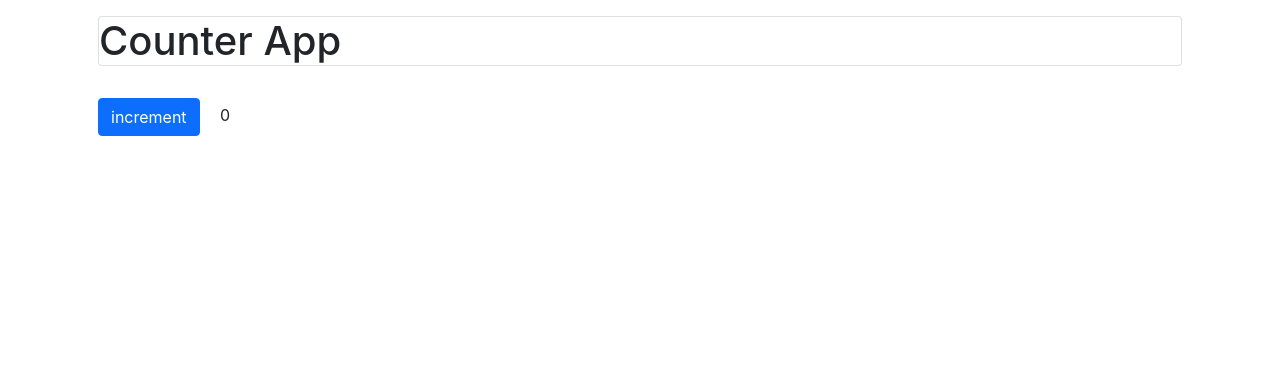
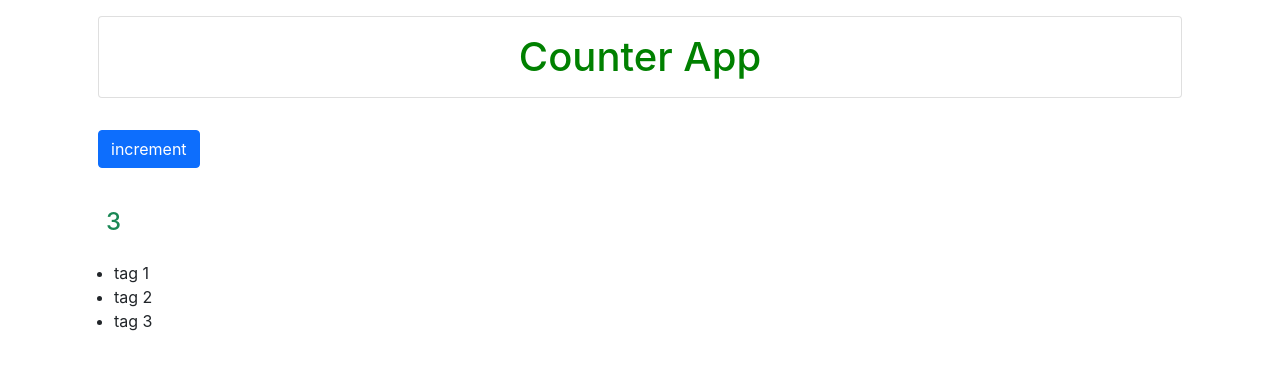
Before and after one commit to nimakarimi76/Friends-list, a React (Create React App) app in the folder mosh/: page / in a window 1280 px wide. Shown: the top 370 px of the page. Built offline with nearby package versions, Linux system fonts and the light colour scheme.

Commit message:
jsx basics

```diff
--- a/mosh/src/components/counter.jsx
+++ b/mosh/src/components/counter.jsx
@@ -1,24 +1,57 @@
 import React, { Component } from "react";
 
 class Counter extends Component {
-  // const [count, setCount] = useState(0)
   state = {
-    count: 0,
+    count: 3,
+    tags: ["tag 1", "tag 2", "tag 3"],
   };
+
   handleIncrement = () => {
-    this.state.count++;
-    console.log(this.state.count);
+    console.log(this.state);
   };
+
+  style = {
+    color: "green",
+    padding: "1rem",
+    textAlign: "center",
+  };
+
+  renderTags() {
+    return (
+      <ul>
+        {this.state.tags.map((tag) => (
+          <li key={tag}> {tag}</li>
+        ))}
+      </ul>
+    );
+  }
+
   render() {
     return (
       <div className="container">
-        <h1 className="card m-3"> Counter App</h1>
+        <h1 style={this.style} className="card m-3">
+          Counter App
+        </h1>
         <button className="btn btn-primary m-3" onClick={this.handleIncrement}>
           increment
         </button>
-        <span> {this.state.count}</span>
+        <h4 style={{ padding: "1rem" }} className={this.getCountClasses()}>
+          {this.formatCount()}
+        </h4>
+        {this.state.tags.length == 0 && "Please create a tag"}
+        {this.renderTags()}
       </div>
     );
+  }
+  formatCount() {
+    let { count } = this.state;
+    return count === 0 ? <h3 className="text-danger">Zero</h3> : count;
+  }
+
+  getCountClasses() {
+    let classes = "m-2 text-";
+    classes += this.state.count % 2 === 0 ? "info" : "success";
+    return classes;
   }
 }
 
```
